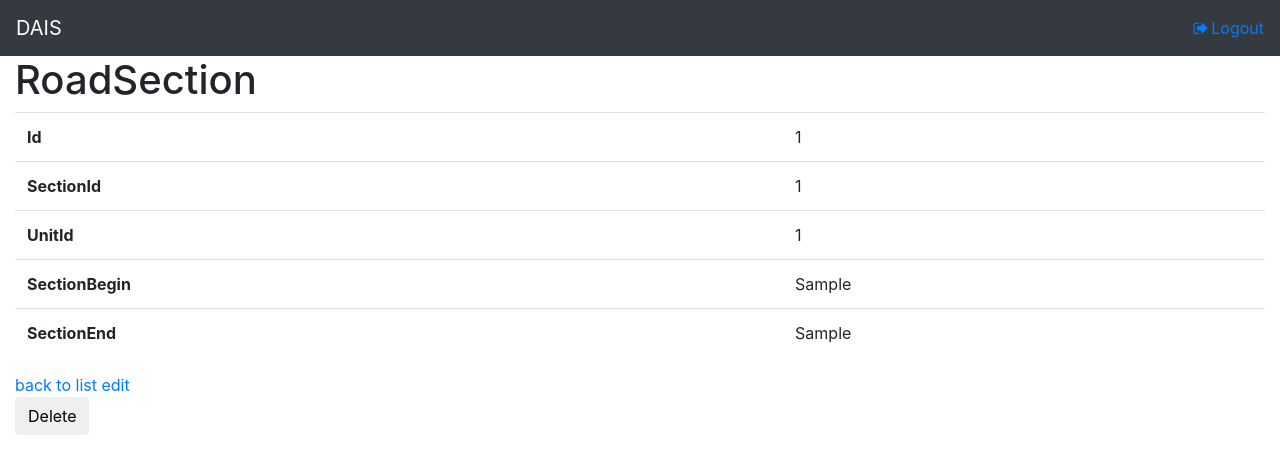
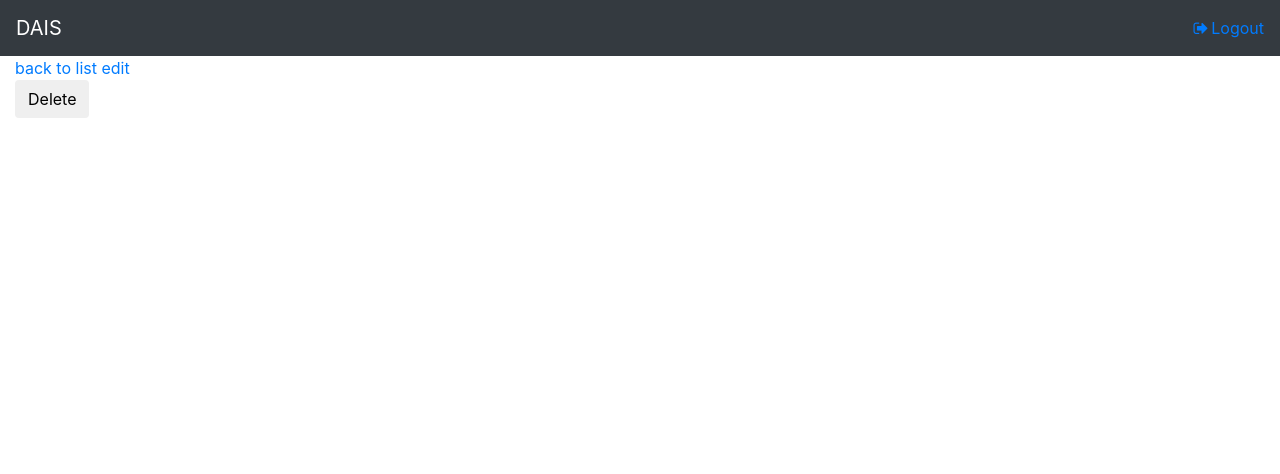
Before and after one commit to JustinasGaripovas/KTU_Duomenu_bazes, a Symfony app: template templates/mechanism/show.html.twig in a window 1280 px wide. Shown: the top 474 px of the page. Run offline with Twig, Linux system fonts and the light colour scheme; the template is opened without the code that fills it: most values are stand-ins (such as "Sample title", 1, 10 or a date in 2020); some libraries are stand-ins or nearby versions.

Commit message:
mech mazas pataisymas

```diff
--- a/templates/mechanism/index.html.twig
+++ b/templates/mechanism/index.html.twig
@@ -8,6 +8,8 @@
         tr{page-break-inside: avoid !important;}
     </style>
     <h1>Mechanism index</h1>
+
+    <a type="button" class="btn btn-primary btn-lg btn-block" href="{{ path('mechanism_new') }}">Create new</a>
 
     <table class="table">
         <thead>
@@ -42,6 +44,4 @@
         {% endfor %}
         </tbody>
     </table>
-
-    <a href="{{ path('road_section_new') }}">Create new</a>
 {% endblock %}
--- a/templates/mechanism/new.html.twig
+++ b/templates/mechanism/new.html.twig
@@ -5,7 +5,7 @@
 {% block body %}
     <h1>Create new Mechanism</h1>
 
-    {{ include('road_section/_form.html.twig') }}
+    {{ include('mechanism/_form.html.twig') }}
 
-    <a href="{{ path('road_section_index') }}">back to list</a>
+    <a href="{{ path('mechanism_index') }}">back to list</a>
 {% endblock %}
--- a/templates/mechanism/show.html.twig
+++ b/templates/mechanism/show.html.twig
@@ -3,36 +3,10 @@
 {% block title %}RoadSection{% endblock %}
 
 {% block body %}
-    <h1>RoadSection</h1>
 
-    <table class="table">
-        <tbody>
-            <tr>
-                <th>Id</th>
-                <td>{{ road_section.id }}</td>
-            </tr>
-            <tr>
-                <th>SectionId</th>
-                <td>{{ road_section.SectionId }}</td>
-            </tr>
-            <tr>
-                <th>UnitId</th>
-                <td>{{ road_section.UnitId }}</td>
-            </tr>
-            <tr>
-                <th>SectionBegin</th>
-                <td>{{ road_section.SectionBegin }}</td>
-            </tr>
-            <tr>
-                <th>SectionEnd</th>
-                <td>{{ road_section.SectionEnd }}</td>
-            </tr>
-        </tbody>
-    </table>
+    <a href="{{ path('mechanism_index') }}">back to list</a>
 
-    <a href="{{ path('road_section_index') }}">back to list</a>
+    <a href="{{ path('mechanism_edit', {'id': road_section.id}) }}">edit</a>
 
-    <a href="{{ path('road_section_edit', {'id': road_section.id}) }}">edit</a>
-
-    {{ include('road_section/_delete_form.html.twig') }}
+    {{ include('mechanism/_delete_form.html.twig') }}
 {% endblock %}
```
